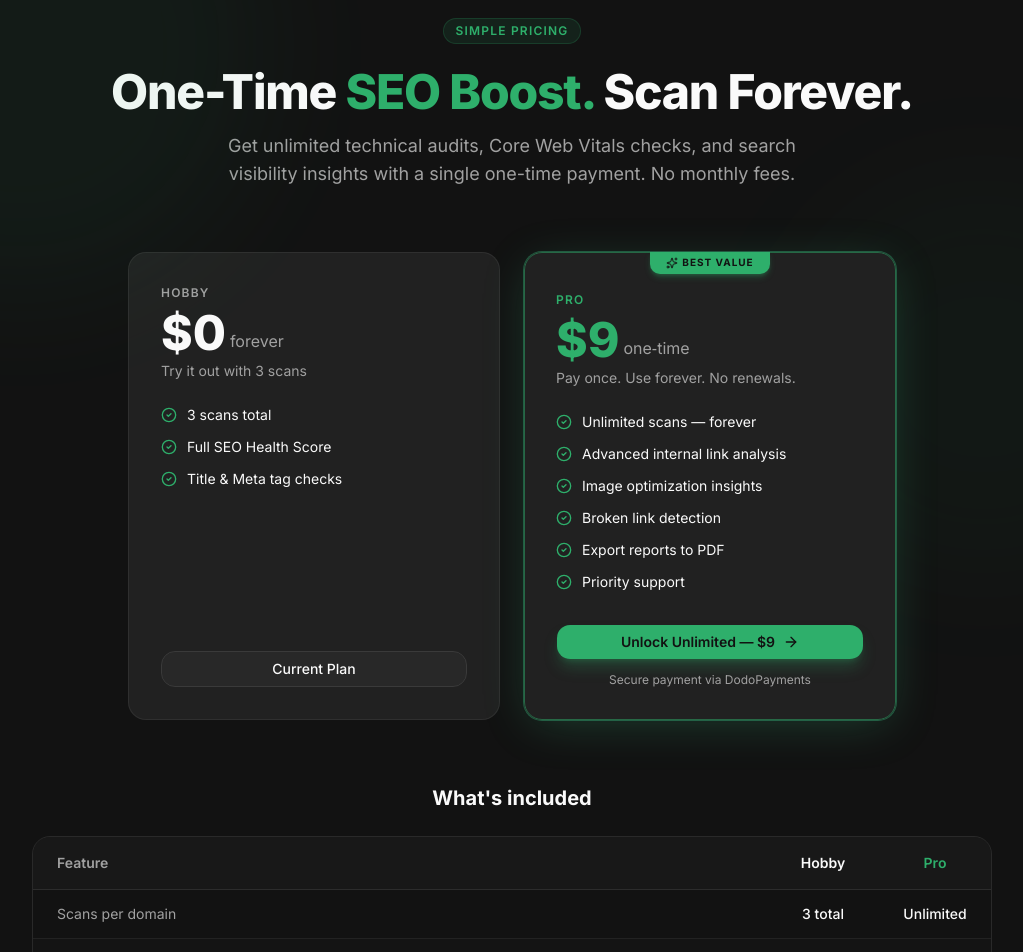
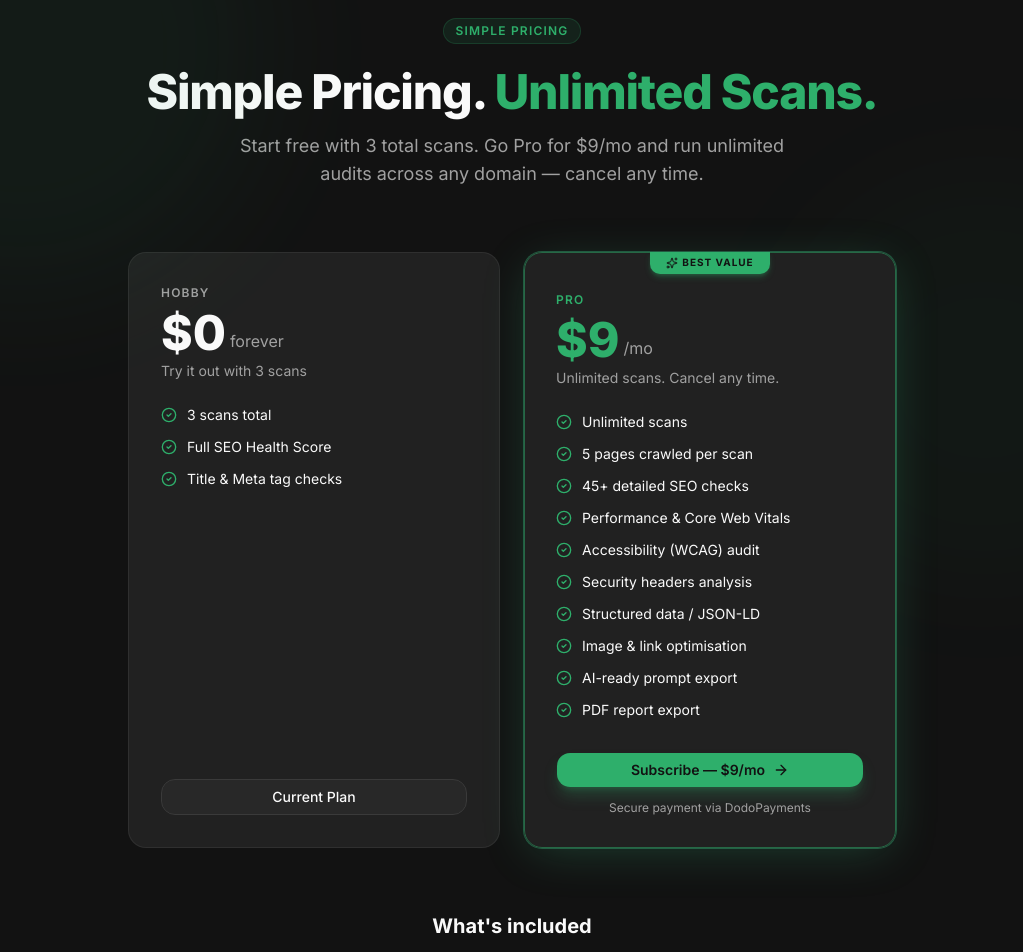
Before and after one commit to iaadi4/SeoBoost, a Next.js app: page /pricing in a window 1280 px wide. Shown: the part 120-1072 px from the top of the page, without its empty margins (128-1151 px from the left). Built offline with nearby package versions, Linux system fonts and the light colour scheme.

Commit message:
docs: update pricing

```diff
--- a/app/api/scan/route.ts
+++ b/app/api/scan/route.ts
@@ -3,6 +3,7 @@ import prisma from '@/lib/prisma'
 import { scanDomain } from '@/lib/scanner'
 import { NextResponse } from 'next/server'
 
+/** Lifetime scan limit for free-tier users (3 scans total, any domain). */
 const FREE_SCAN_LIMIT = 3
 
 export async function POST(req: Request) {
@@ -43,7 +44,7 @@ export async function POST(req: Request) {
       },
     })
 
-    // Enforce free tier scan limit
+    // Enforce free tier lifetime scan limit (3 total scans across all domains)
     if (dbUser.subscriptionPlan === 'free') {
       const scanCount = await prisma.domainReport.count({
         where: { userId: user.id },
--- a/app/dashboard/page.tsx
+++ b/app/dashboard/page.tsx
@@ -71,7 +71,7 @@ export default async function DashboardPage(props: {
     user.email?.split('@')[0] ||
     'there'
 
-  const reportsForClient = recentReports.map((r) => ({
+  const reportsForClient = recentReports.map((r: (typeof recentReports)[number]) => ({
     id: r.id,
     domainUrl: r.domainUrl,
     score: r.score,
--- a/app/dashboard/reports/page.tsx
+++ b/app/dashboard/reports/page.tsx
@@ -18,7 +18,7 @@ export default async function ReportsPage() {
     orderBy: { createdAt: 'desc' },
   })
 
-  const reportsForClient = allReports.map((r) => ({
+  const reportsForClient = allReports.map((r: (typeof allReports)[number]) => ({
     id: r.id,
     domainUrl: r.domainUrl,
     score: r.score,
--- a/app/page.tsx
+++ b/app/page.tsx
@@ -7,7 +7,7 @@ import { HeroAnimations } from './hero-animations'
 import { BentoGrid } from './bento-grid'
 
 const features = [
-  { name: 'Scans per domain', free: '3 total', pro: 'Unlimited' },
+  { name: 'Scans (total / monthly)', free: '3 lifetime', pro: 'Unlimited' },
   { name: 'Pages crawled per scan', free: '5', pro: '5' },
   { name: 'SEO Health Score (A–F grade)', free: true, pro: true },
   { name: 'Title, meta & canonical checks', free: true, pro: true },
@@ -145,13 +145,12 @@ export default async function Home() {
                 Pricing
               </span>
               <h2 className="text-3xl sm:text-5xl font-bold tracking-tight mb-4 text-foreground">
-                One-Time SEO Investment.{' '}
-                <span className="text-primary">Boost Forever.</span>
+                Simple, Transparent{' '}
+                <span className="text-primary">Pricing.</span>
               </h2>
               <p className="text-lg text-muted-foreground max-w-xl mx-auto">
-                No monthly subscriptions or hidden fees. Our one-time payment
-                unlocks unlimited technical audits and search visibility reports
-                for life.
+                Start for free with 3 total scans. Upgrade to Pro for unlimited
+                audits — cancel any time.
               </p>
             </div>
 
@@ -166,7 +165,7 @@ export default async function Home() {
                   <span className="text-muted-foreground mb-1">forever</span>
                 </div>
                 <p className="text-sm text-muted-foreground mb-6">
-                  Try it with 3 free scans
+                  3 total scans — no credit card needed
                 </p>
                 <ul className="space-y-2.5 flex-1 mb-8 text-sm">
                   {[
@@ -215,14 +214,14 @@ export default async function Home() {
                     <span className="text-5xl font-extrabold text-primary">
                       $9
                     </span>
-                    <span className="text-muted-foreground mb-1">one‑time</span>
+                    <span className="text-muted-foreground mb-1">/mo</span>
                   </div>
                   <p className="text-sm text-muted-foreground mb-6">
-                    Pay once, scan unlimited domains
+                    Unlimited scans, cancel any time
                   </p>
                   <ul className="space-y-2.5 flex-1 mb-8 text-sm">
                     {[
-                      'Unlimited scans — forever',
+                      'Unlimited scans',
                       '5 pages crawled per scan',
                       '45+ detailed SEO checks',
                       'Performance & Core Web Vitals',
@@ -244,7 +243,7 @@ export default async function Home() {
                       size="lg"
                       className="w-full rounded-xl bg-primary text-primary-foreground font-semibold hover:bg-primary/90 shadow-lg shadow-primary/25 gap-2"
                     >
-                      Unlock for $9 <ArrowRight className="h-4 w-4" />
+                      Subscribe for $9/mo <ArrowRight className="h-4 w-4" />
                     </Button>
                   </Link>
                 </div>
--- a/app/pricing/page.tsx
+++ b/app/pricing/page.tsx
@@ -50,14 +50,20 @@ function Orb({
 }
 
 const features = [
-  { name: 'Scans per domain', free: '3 total', pro: 'Unlimited' },
-  { name: 'SEO Health Score', free: true, pro: true },
-  { name: 'Title & Meta checks', free: true, pro: true },
-  { name: 'Image optimization', free: false, pro: true },
-  { name: 'Internal link analysis', free: false, pro: true },
-  { name: 'Broken link detection', free: false, pro: true },
-  { name: 'Export reports to PDF', free: false, pro: true },
-  { name: 'Priority support', free: false, pro: true },
+  { name: 'Scans (total / monthly)', free: '3 lifetime', pro: 'Unlimited' },
+  { name: 'Pages crawled per scan', free: '5', pro: '5' },
+  { name: 'SEO Health Score (A–F)', free: true, pro: true },
+  { name: 'Title, meta & canonical checks', free: true, pro: true },
+  { name: 'Social (OG + Twitter Cards)', free: true, pro: true },
+  { name: 'Content & heading analysis', free: true, pro: true },
+  { name: 'Accessibility (WCAG) audit', free: false, pro: true },
+  { name: 'Performance & Core Web Vitals', free: false, pro: true },
+  { name: 'Security headers analysis', free: false, pro: true },
+  { name: 'Structured data / JSON-LD', free: false, pro: true },
+  { name: 'Internal link graph analysis', free: false, pro: true },
+  { name: 'Image optimisation insights', free: false, pro: true },
+  { name: 'AI-ready prompt export', free: false, pro: true },
+  { name: 'Export report to PDF', free: false, pro: true },
 ]
 
 function FeatureValue({ value }: { value: boolean | string }) {
@@ -78,9 +84,9 @@ function LimitBanner() {
     >
       <Lock className="h-5 w-5 text-amber-500 shrink-0" />
       <p className="text-sm font-medium">
-        You&apos;ve used all 3 free scans. Upgrade once for{' '}
-        <span className="text-primary font-bold">$9</span> and scan unlimited
-        domains forever.
+        You&apos;ve used all 3 free scans. Subscribe to Pro for{' '}
+        <span className="text-primary font-bold">$9/mo</span> and scan unlimited
+        domains — cancel any time.
       </p>
     </motion.div>
   )
@@ -163,13 +169,12 @@ function PricingContent() {
               Simple Pricing
             </span>
             <h1 className="text-4xl sm:text-5xl font-extrabold tracking-tight mb-4">
-              One-Time <span className="text-primary">SEO Boost.</span> Scan
-              Forever.
+              Simple Pricing.{' '}
+              <span className="text-primary">Unlimited Scans.</span>
             </h1>
             <p className="text-lg text-muted-foreground max-w-xl mx-auto">
-              Get unlimited technical audits, Core Web Vitals checks, and search
-              visibility insights with a single one-time payment. No monthly
-              fees.
+              Start free with 3 total scans. Go Pro for $9/mo and run unlimited
+              audits across any domain — cancel any time.
             </p>
           </motion.div>
 
@@ -239,20 +244,24 @@ function PricingContent() {
                     <span className="text-5xl font-extrabold text-primary">
                       $9
                     </span>
-                    <span className="text-muted-foreground mb-1">one‑time</span>
+                    <span className="text-muted-foreground mb-1">/mo</span>
                   </div>
                   <p className="text-sm text-muted-foreground">
-                    Pay once. Use forever. No renewals.
+                    Unlimited scans. Cancel any time.
                   </p>
                 </div>
                 <ul className="space-y-3 flex-1 mb-8">
                   {[
-                    'Unlimited scans — forever',
-                    'Advanced internal link analysis',
-                    'Image optimization insights',
-                    'Broken link detection',
-                    'Export reports to PDF',
-                    'Priority support',
+                    'Unlimited scans',
+                    '5 pages crawled per scan',
+                    '45+ detailed SEO checks',
+                    'Performance & Core Web Vitals',
+                    'Accessibility (WCAG) audit',
+                    'Security headers analysis',
+                    'Structured data / JSON-LD',
+                    'Image & link optimisation',
+                    'AI-ready prompt export',
+                    'PDF report export',
                   ].map((f) => (
                     <li key={f} className="flex items-center gap-2.5 text-sm">
                       <CheckCircle2 className="h-4 w-4 text-primary shrink-0" />
@@ -276,7 +285,7 @@ function PricingContent() {
                     </>
                   ) : (
                     <>
-                      Unlock Unlimited — $9 <ArrowRight className="h-4 w-4" />
+                      Subscribe — $9/mo <ArrowRight className="h-4 w-4" />
                     </>
                   )}
                 </Button>
--- a/package.json
+++ b/package.json
@@ -8,7 +8,8 @@
     "start": "next start",
     "lint": "eslint",
     "format": "prettier --write .",
-    "check": "eslint && tsc --noEmit"
+    "check": "eslint && tsc --noEmit",
+    "postinstall": "prisma generate"
   },
   "dependencies": {
     "@base-ui/react": "^1.2.0",
```
